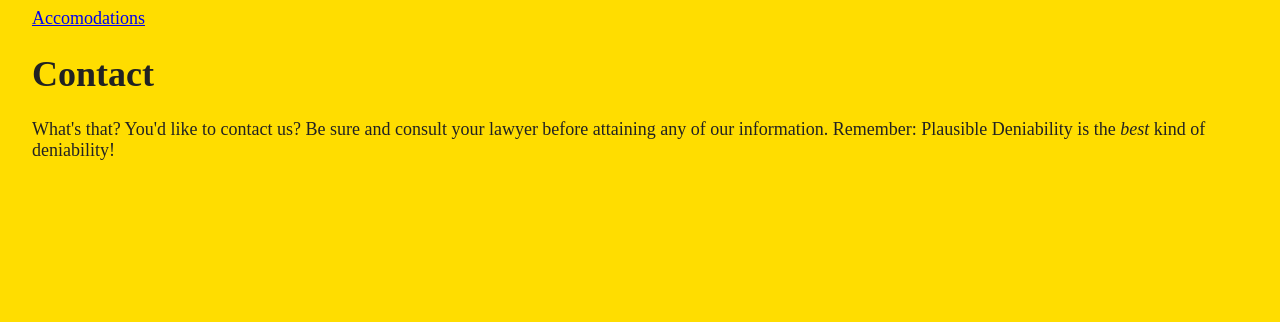
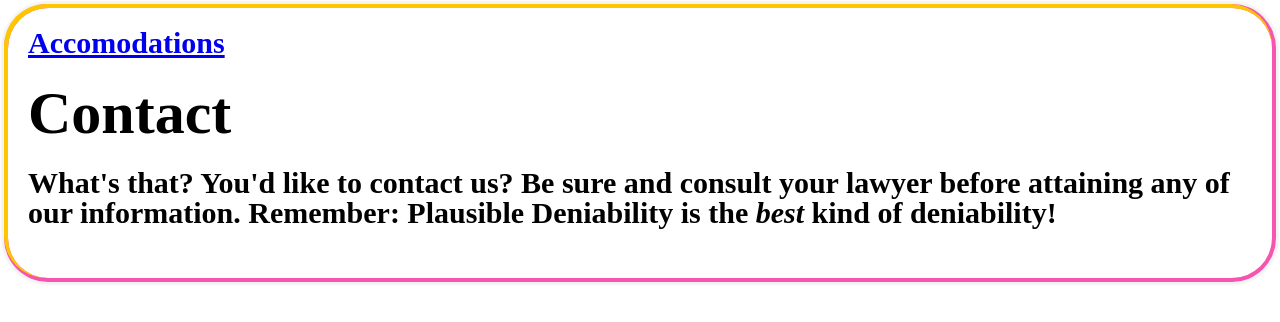
Before and after one commit to JuliaC652/resort-webpage, a plain HTML site: page contact.html in a window 1280 px wide. Drawn offline with Linux system fonts and the light colour scheme.

Commit message:
Swap Contact and Arrange styles.

```diff
--- a/contact.html
+++ b/contact.html
@@ -1,7 +1,7 @@
 <!DOCTYPE html>
 <html lang="en-US">
 <head>
-  <link href="css/stylecon.css" rel="stylesheet" type="text/css">
+<link href="css/stylearr.css" rel="stylesheet" type="text/css">
   <title>SIGNAL UPDATED</title>
 </head>
 <body>
```
Also changed, not shown: arrangements.html (+1 -1 lines).
